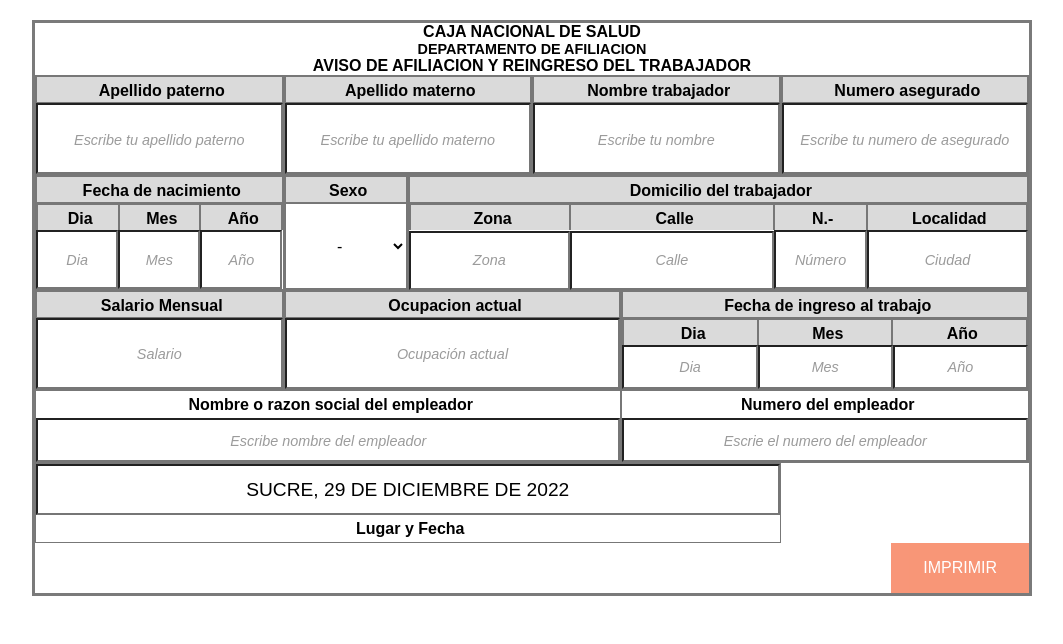
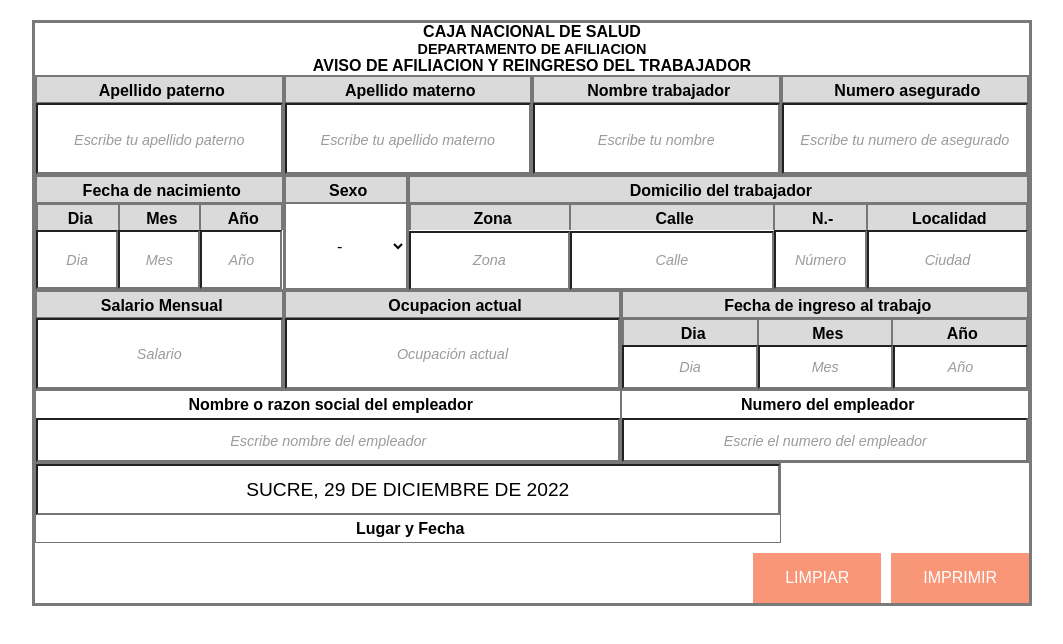
Before and after one commit to alvaroclavijo/letterhead, a Next.js app: page / in a window 1280 px wide. Shown: the top 644 px of the page, without its empty margins (108-1171 px from the left). Built offline with nearby package versions, Linux system fonts and the light colour scheme.

Commit message:
Add clean all fields button

```diff
--- a/src/MainForm/index.js
+++ b/src/MainForm/index.js
@@ -80,6 +80,28 @@
     companyId: companyId,
     actualDate: actualDate
     })
+  }
+
+  function cleanAllFields(){
+    setLastName('');
+    setLastNameMother('');
+    setFirstName('');
+    setInsuredNumber('');
+    setBirthDay('');
+    seTbirthMonth('');
+    setBirthYear('');
+    setGender('');
+    setAddressZone('');
+    setAddressStreet('');
+    setAddressNumber('');
+    setAddressCity('');
+    setSalary('');
+    setJob('');
+    setJobEntryDay('');
+    setJobEntryMonth('');
+    setJobEntryYear('');
+    setCompanyName('');
+    setCompanyId('');
   }
   moment().locale("es");
   return (
@@ -323,9 +345,12 @@
         <div className={styles.field15}></div>
         <div className={styles.field16}></div>
       </div>
-      <button className={styles.button} onClick={() => submitForm()}>
-        IMPRIMIR
-      </button>
+      <div className={styles.buttons}>
+        <button className={styles.button} onClick={cleanAllFields}>LIMPIAR</button>
+        <button className={styles.button} onClick={() => submitForm()}>
+          IMPRIMIR
+        </button>
+      </div>
     </main>
   );
 }
--- a/styles/Styles.module.css
+++ b/styles/Styles.module.css
@@ -200,3 +200,11 @@
 }
 
 .button:hover {opacity: 1}
+
+.buttons{
+  display: flex;
+  width: 100%;
+  justify-content: flex-end;
+  gap: 10px;
+  margin-top: 10px;
+}
```
